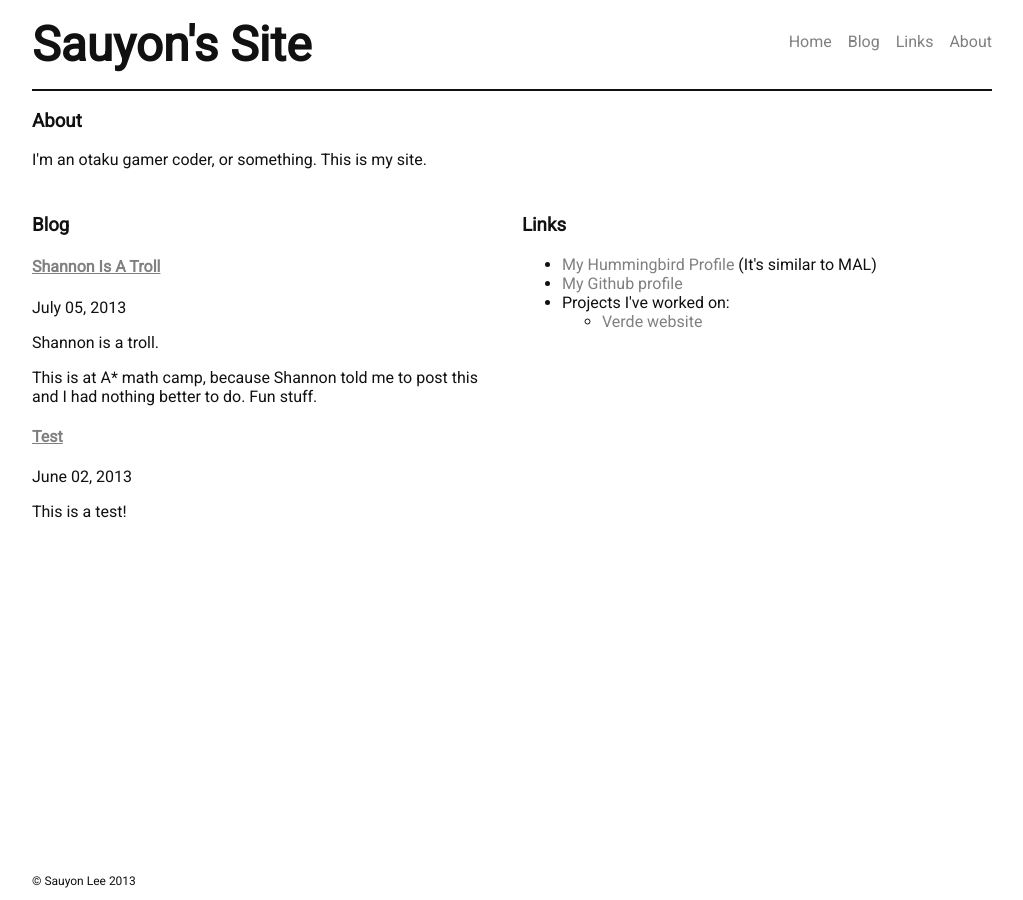
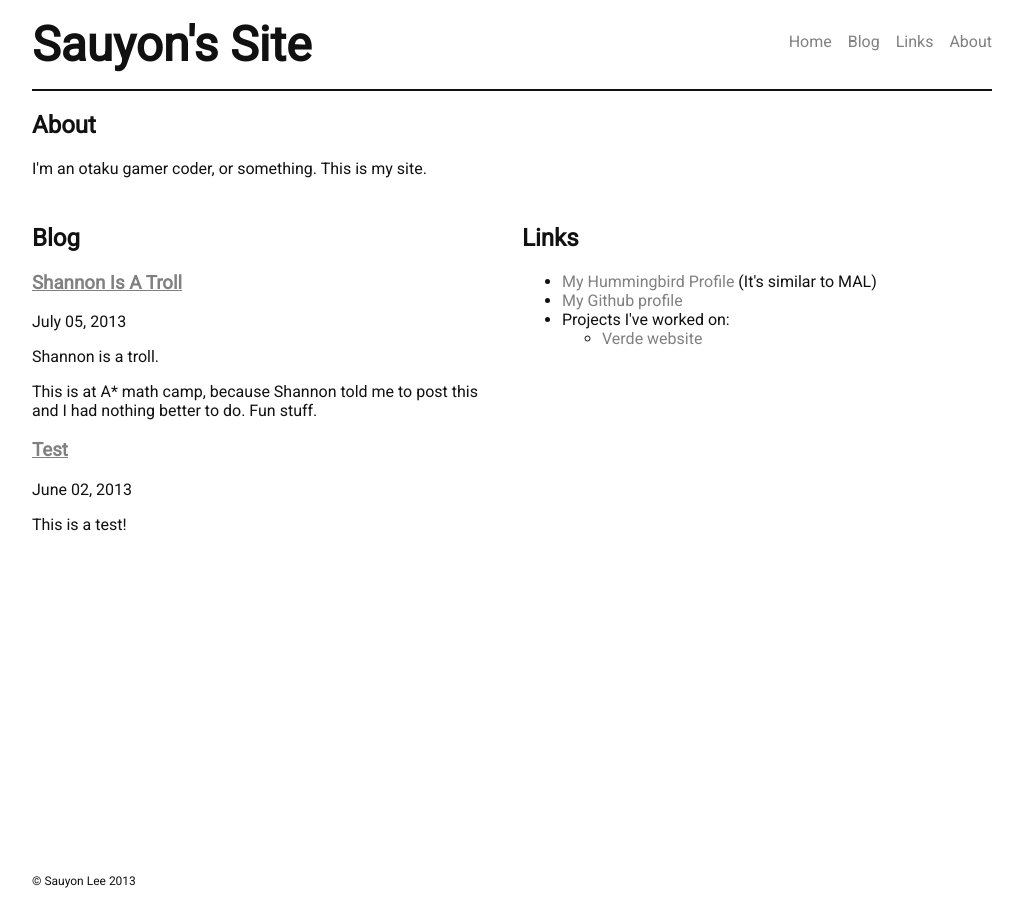
Before and after one commit to sauyon/sauyon.github.io, a Jekyll site: the page built from index.html, in a window 1280 px wide. Shown: the whole page, without its empty margins (128-1151 px from the left). Built offline with Jekyll 4.4.1, drawn with Linux system fonts in a browser that asks for light colours.

Commit message:
adjust font sizes again

```diff
--- a/blog/index.html
+++ b/blog/index.html
@@ -7,7 +7,7 @@
   <ul>
 		{% for post in site.posts limit:10 %}
   		<li>
-        <h4><a href="{{ post.url }}">{{ post.title }}</a></h4>
+        <h3><a href="{{ post.url }}">{{ post.title }}</a></h3>
     	  <span class="post-date">{{ post.date | date: "%B %d, %Y" }}</span>
 				{{ post.content }}
       </li>
--- a/index.html
+++ b/index.html
@@ -2,16 +2,16 @@
 layout: default
 ---
 <section class="main-about">
-  <h3>About</h3>
+  <h2>About</h2>
   <p>I'm an otaku gamer coder, or something. This is my site.</p>
 </section>
 <section class="main-blog">
-  <h3>Blog</h3>
+  <h2>Blog</h2>
   <ul>
 		{% for post in site.posts limit:10 %}
     <li>
     	<div class="post-preview">
-      	<h4><a href="{{ post.url }}">{{ post.title }}</a></h4>
+      	<h3><a href="{{ post.url }}">{{ post.title }}</a></h3>
     	  <span class="post-date">{{ post.date | date: "%B %d, %Y" }}</span>
 					{{ post.content | split:'<!--break-->' | first }}
 					{% if post.content contains '<!--break-->' %}
@@ -23,7 +23,7 @@
   </ul>
 </section>
 <section class="main-links">
-  <h3>Links</h3>
+  <h2>Links</h2>
   <ul>
     <li><a href="http://hummingbird.me/users/4890-sauyon">My Hummingbird Profile</a> (It's similar to MAL)</li>
     <li><a href="https://github.com/Sauyon">My Github profile</a></li>
```
